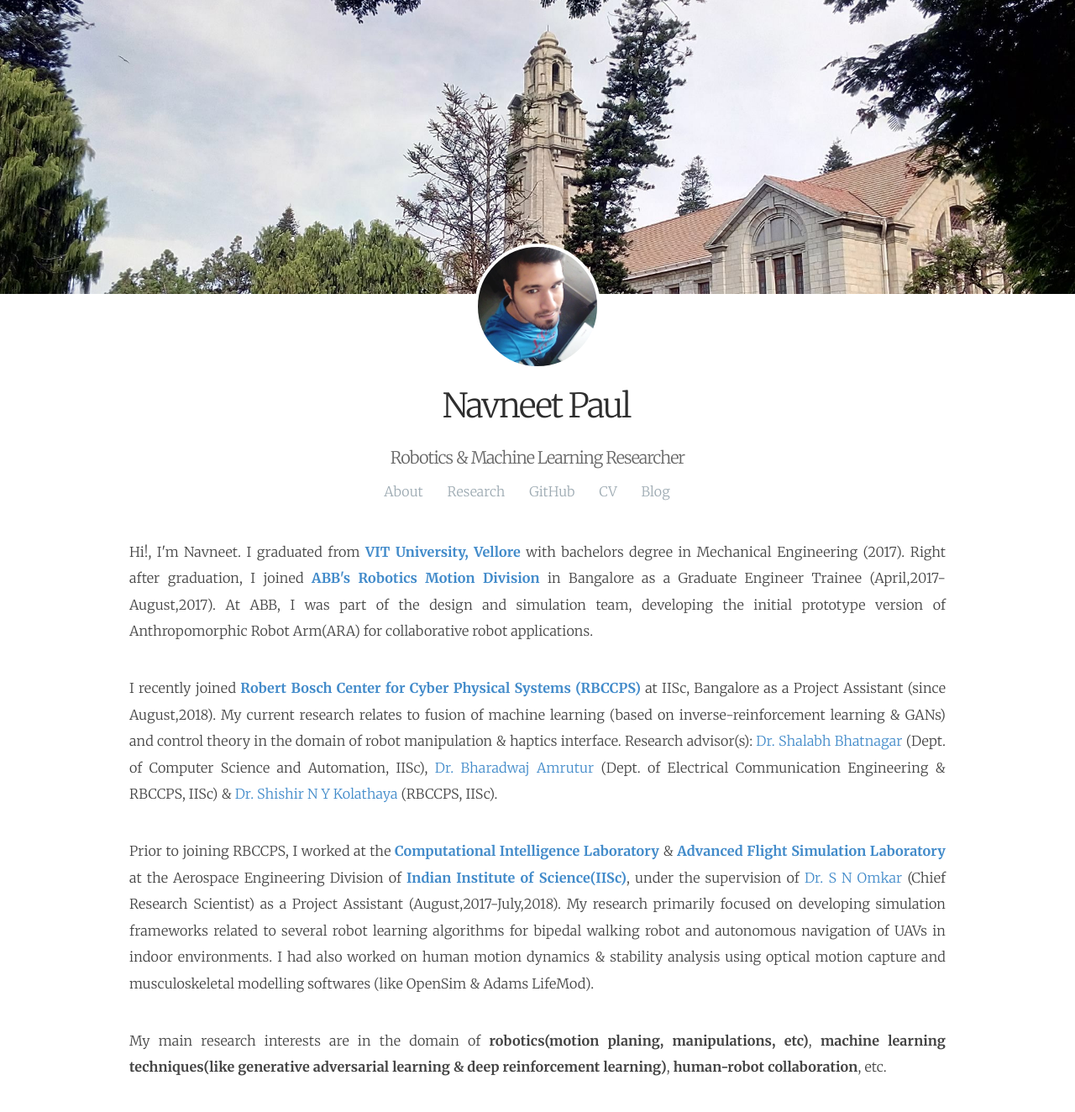
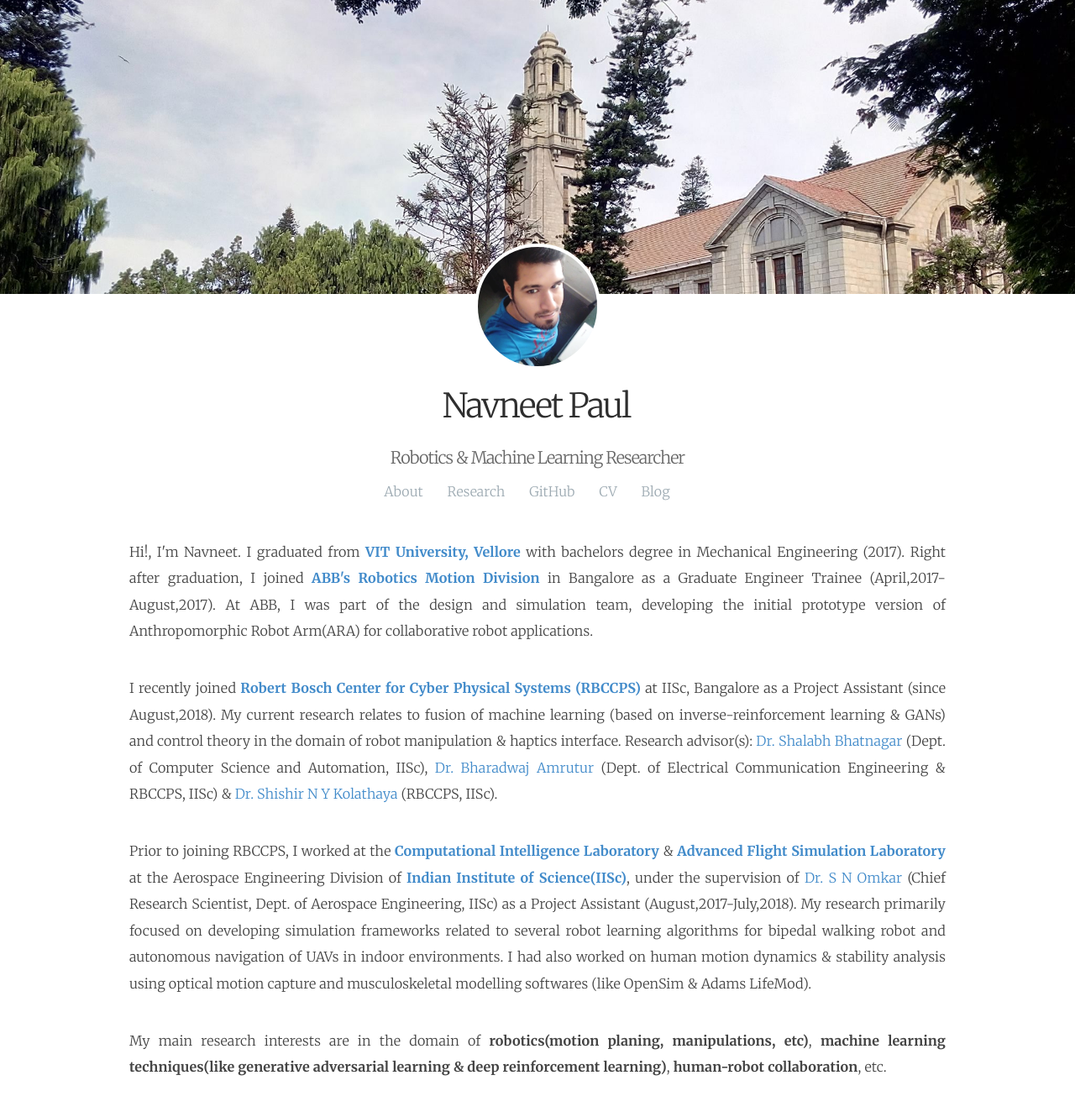
Before and after one commit to navuboy/navuboy.github.io, a Jekyll site: the page built from index.html, in a window 1280 px wide. Shown: the whole page at 84% size. Built offline with Jekyll 4.4.1, drawn with Linux system fonts in a browser that asks for light colours; some web fonts are replaced.

Commit message:
Updated ara

```diff
--- a/_includes/main.md
+++ b/_includes/main.md
@@ -8,7 +8,7 @@ I recently joined <strong><a href="http://www.rbccps.org/" class="md-link">Rober
 </p>
 <br>
 <p style="text-align:justify">
-Prior to joining RBCCPS, I worked at the <strong><a href="https://sites.google.com/site/compintellab/home" class="md-link">Computational Intelligence Laboratory</a></strong> & <strong><a href="https://sites.google.com/site/compintellab/home/uavla" class="md-link">Advanced Flight Simulation Laboratory</a></strong> at the Aerospace Engineering Division of <strong><a href="https://iisc.ac.in/" class="md-link">Indian Institute of Science(IISc)</a></strong>, under the supervision of <a href="http://www.aero.iisc.ernet.in/people/s-n-omkar/" class="md-link">Dr. S N Omkar</a> (Chief Research Scientist) as a Project Assistant (August,2017-July,2018). My research primarily focused on developing simulation frameworks related to several robot learning algorithms for bipedal walking robot and autonomous navigation of UAVs in indoor environments. I had also worked on human motion dynamics & stability analysis using optical motion capture and musculoskeletal modelling softwares (like OpenSim & Adams LifeMod).</p>
+Prior to joining RBCCPS, I worked at the <strong><a href="https://sites.google.com/site/compintellab/home" class="md-link">Computational Intelligence Laboratory</a></strong> & <strong><a href="https://sites.google.com/site/compintellab/home/uavla" class="md-link">Advanced Flight Simulation Laboratory</a></strong> at the Aerospace Engineering Division of <strong><a href="https://iisc.ac.in/" class="md-link">Indian Institute of Science(IISc)</a></strong>, under the supervision of <a href="http://www.aero.iisc.ernet.in/people/s-n-omkar/" class="md-link">Dr. S N Omkar</a> (Chief Research Scientist, Dept. of Aerospace Engineering, IISc) as a Project Assistant (August,2017-July,2018). My research primarily focused on developing simulation frameworks related to several robot learning algorithms for bipedal walking robot and autonomous navigation of UAVs in indoor environments. I had also worked on human motion dynamics & stability analysis using optical motion capture and musculoskeletal modelling softwares (like OpenSim & Adams LifeMod).</p>
 <br>
 <p style="text-align:justify">My main research interests are in the domain of <strong>robotics(motion planing, manipulations, etc)</strong>, <strong>machine learning techniques(like generative adversarial learning & deep reinforcement learning)</strong>, <strong>human-robot collaboration</strong>, etc.</p>
 <br>
```
